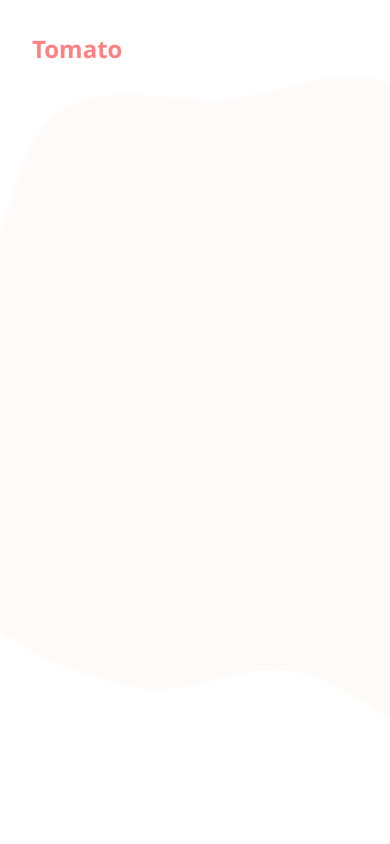
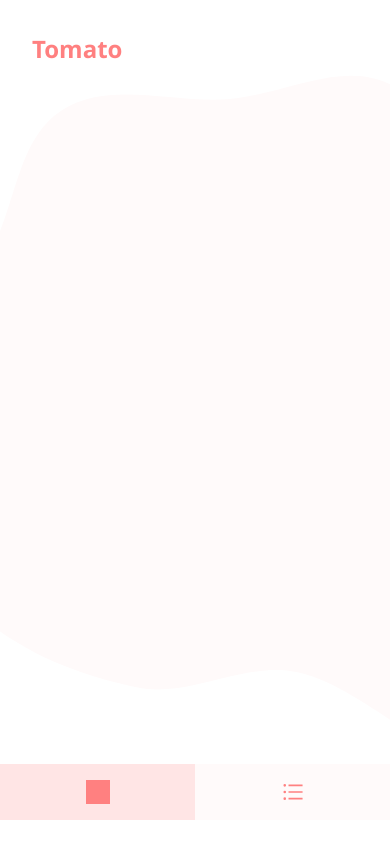
Before and after one commit to mmfallacy/tomato-old, a React (Vite) app: page / in a window 390 px wide. Built offline with nearby package versions, Linux system fonts and the light colour scheme.

Commit message:
FEAT: Implement Mobile Navbar on Home page

```diff
--- a/src/pages/mobile/Home.jsx
+++ b/src/pages/mobile/Home.jsx
@@ -1,11 +1,11 @@
 import { Page } from "@/components";
-import Text from "@/components/Text";
 import React from "react";
 import styled from "styled-components";
 import Background from "./Background";
+import { MobileNavbar } from "@/components/Navbar";
+import Text from "@/components/Text";
 
 const HomeContainer = styled(Page)`
-    display: flex;
     padding: 32px;
 `;
 
@@ -17,6 +17,7 @@ const Home = () => {
             <Title bold size="1.5rem">
                 Tomato
             </Title>
+            <MobileNavbar />
         </HomeContainer>
     );
 };
```
